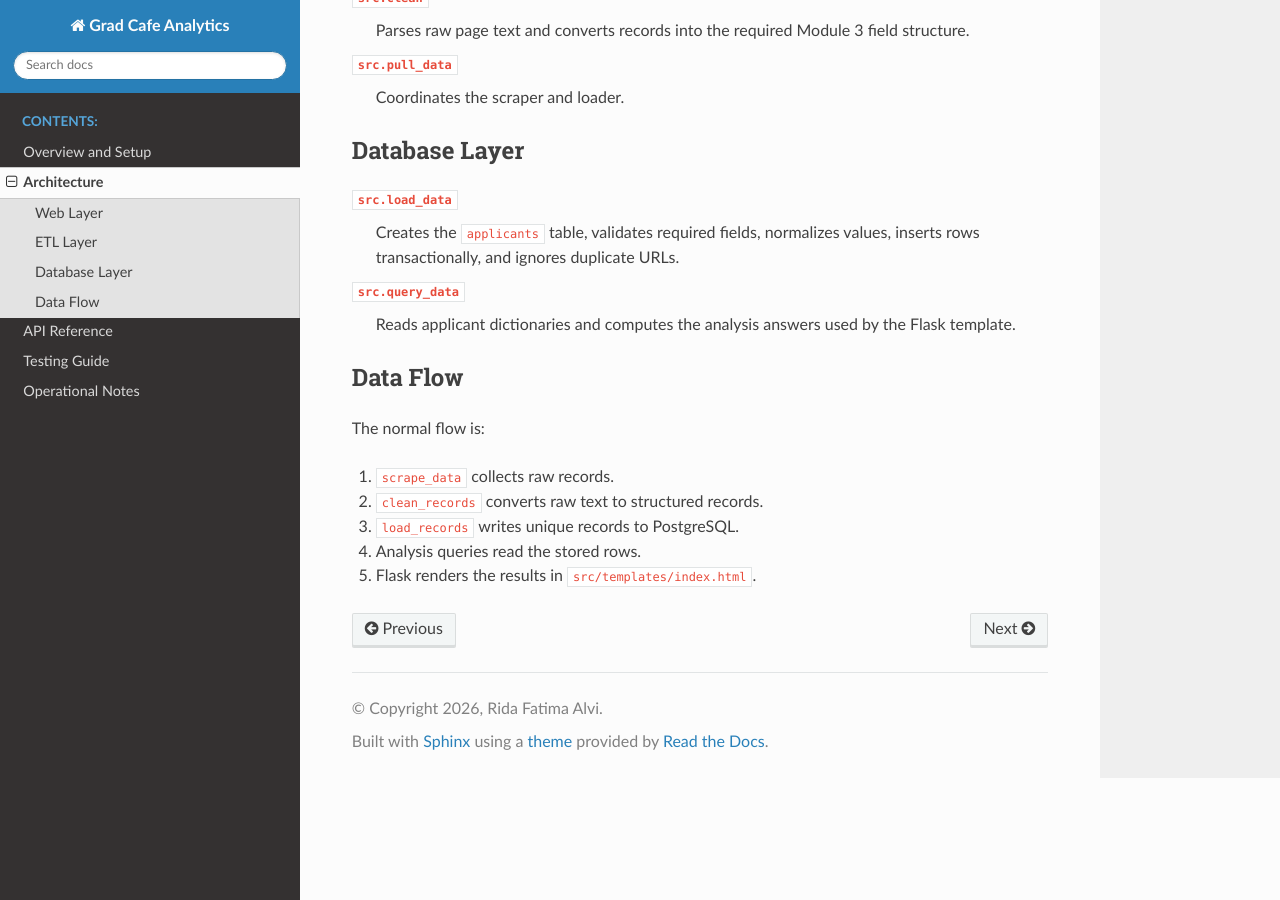
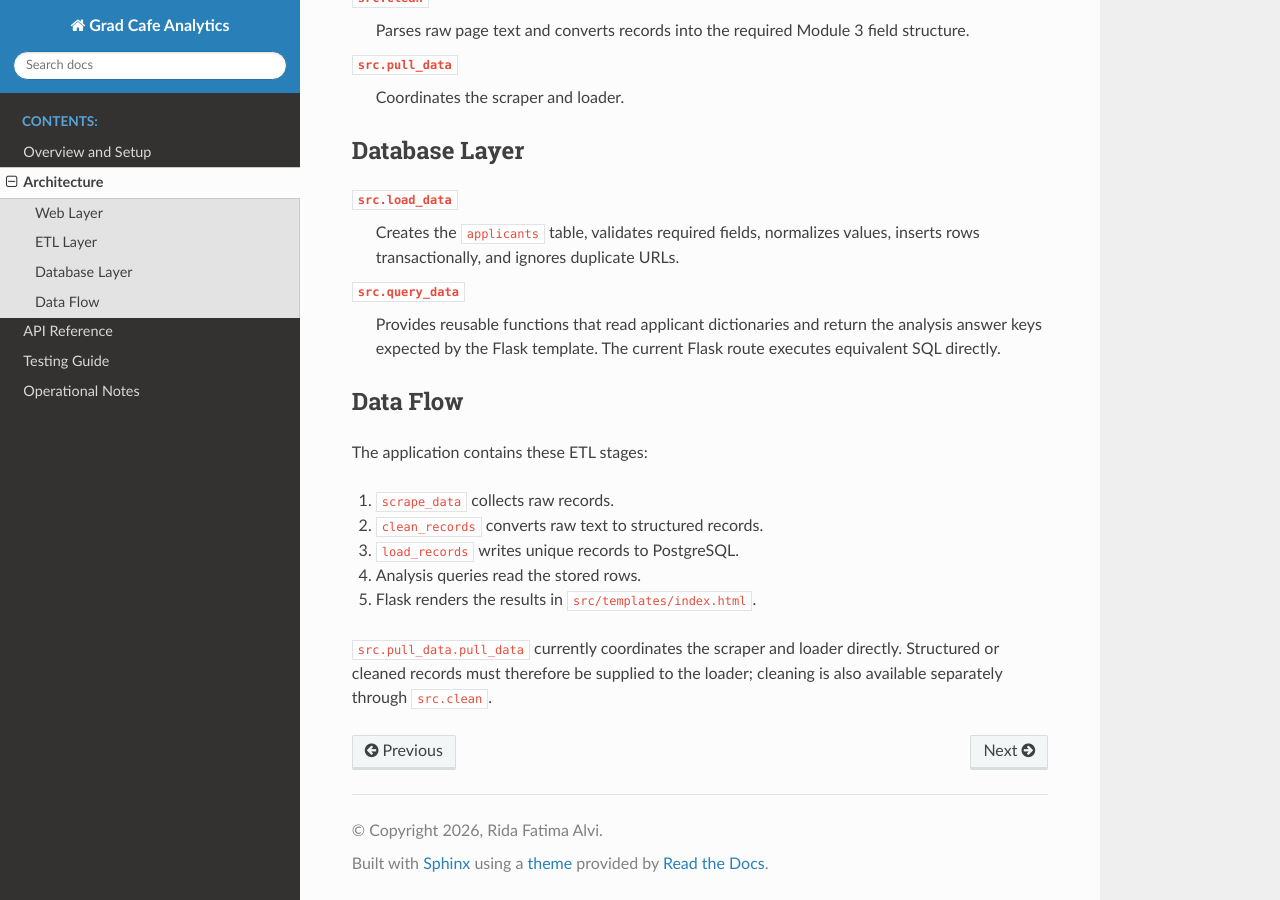
Before and after one commit to RidaFatimaAlvi/jhu_software_concepts, a Sphinx documentation site: the page built from module_4/docs/source/architecture.rst, in a window 1280 px wide and 900 px high, scrolled down 661 px. Built offline with Sphinx 7.4.7 and the Read the Docs theme 3.1.0, drawn with Linux system fonts in a browser that asks for light colours.

Commit message:
Finalize Module 4 tests and documentation

```diff
--- a/module_4/docs/source/architecture.rst
+++ b/module_4/docs/source/architecture.rst
@@ -39,16 +39,21 @@ Database Layer
    values, inserts rows transactionally, and ignores duplicate URLs.
 
 ``src.query_data``
-   Reads applicant dictionaries and computes the analysis answers used by the
-   Flask template.
+   Provides reusable functions that read applicant dictionaries and return the
+   analysis answer keys expected by the Flask template. The current Flask route
+   executes equivalent SQL directly.
 
 Data Flow
 ---------
 
-The normal flow is:
+The application contains these ETL stages:
 
 #. ``scrape_data`` collects raw records.
 #. ``clean_records`` converts raw text to structured records.
 #. ``load_records`` writes unique records to PostgreSQL.
 #. Analysis queries read the stored rows.
 #. Flask renders the results in ``src/templates/index.html``.
+
+``src.pull_data.pull_data`` currently coordinates the scraper and loader
+directly. Structured or cleaned records must therefore be supplied to the
+loader; cleaning is also available separately through ``src.clean``.
```
Also changed, not shown: module_4/README.md, 7 other files.
